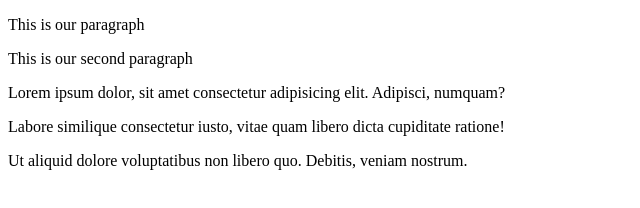
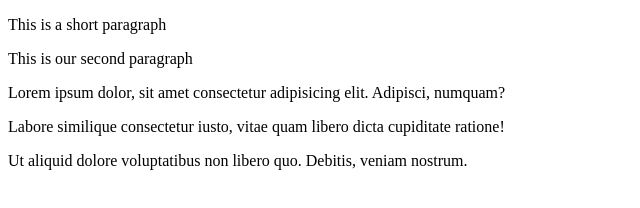
Before and after one commit to CoderAlice27/new-repo, a plain HTML site: page index.html in a window 1280 px wide. Shown: the full height of the page, 0-640 px from the left. Drawn offline with Linux system fonts and the light colour scheme.

Commit message:
changed to short paragraph

```diff
--- a/index.html
+++ b/index.html
@@ -7,7 +7,7 @@
     <title>Git Repository</title>
 </head>
 <body>
-    <p>This is our paragraph</p>
+    <p>This is a short paragraph</p>
     <p>This is our second paragraph</p>
     <p>Lorem ipsum dolor, sit amet consectetur adipisicing elit. Adipisci, numquam?</p>
     <p>Labore similique consectetur iusto, vitae quam libero dicta cupiditate ratione!</p>
```
